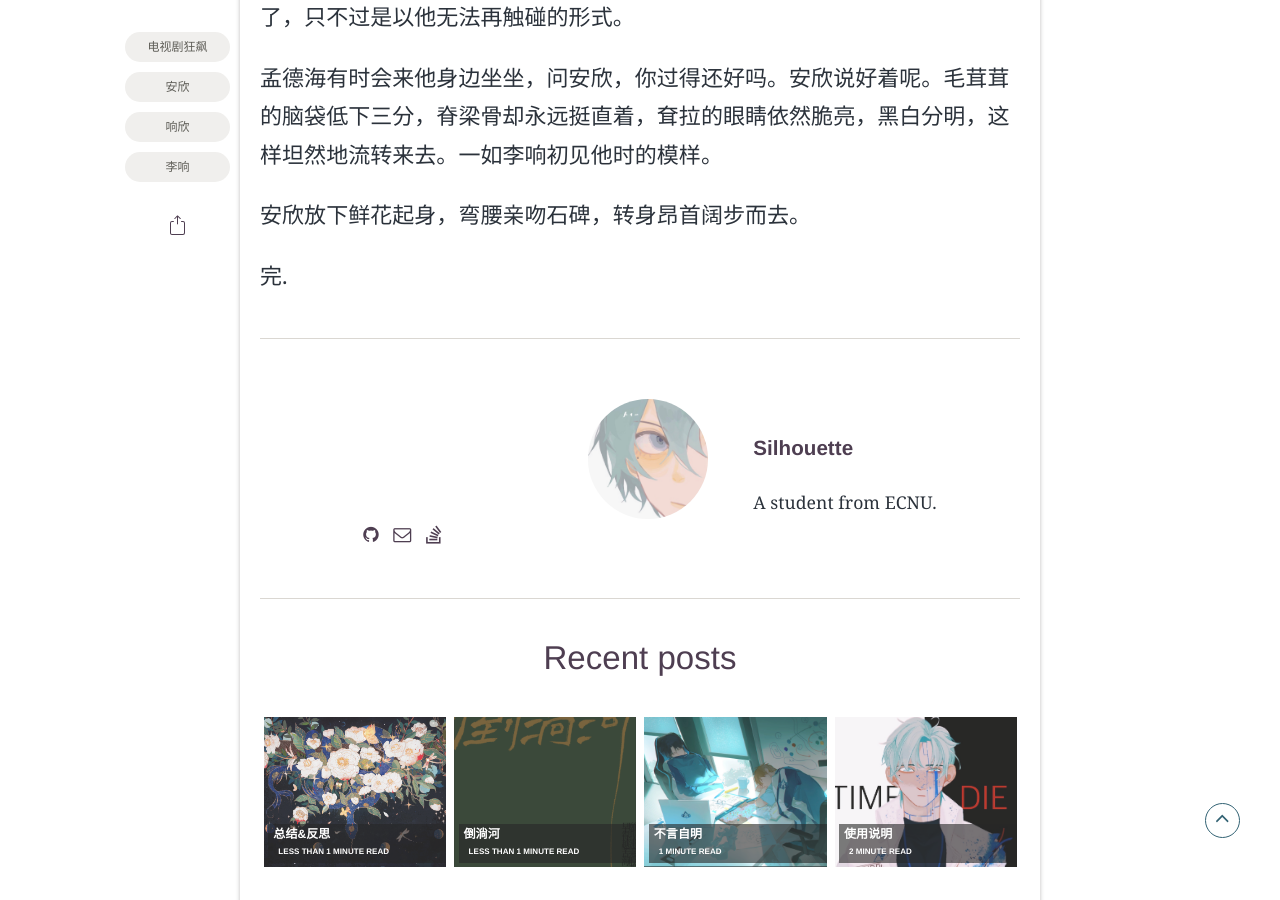
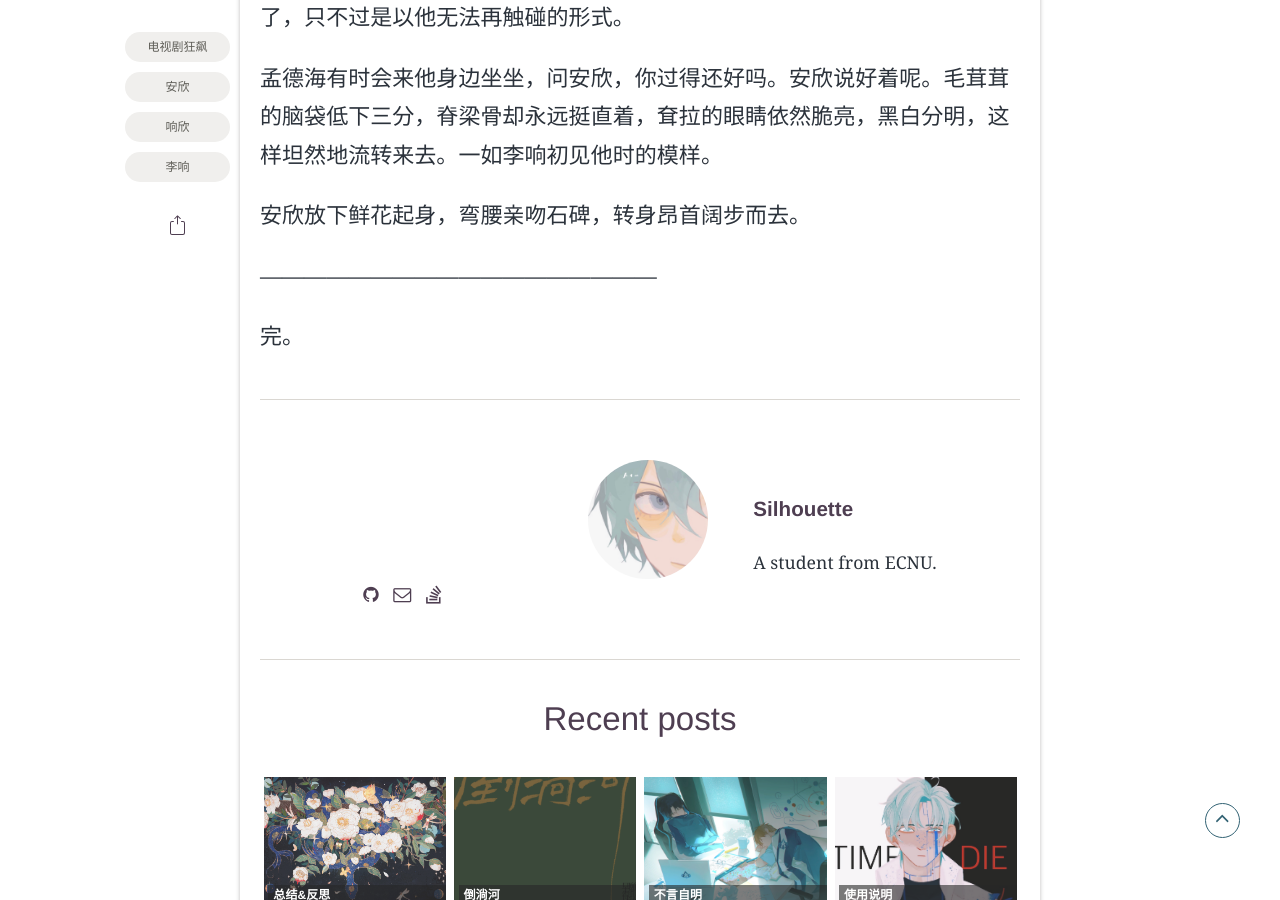
Before and after one commit to Silhouette0/Silhouette0.github.io, a Jekyll site: the page built from _posts/2023-01-25-倒淌河.md, in a window 1280 px wide and 900 px high, scrolled down 13450 px. Built offline with Jekyll 4.4.1, drawn with Linux system fonts in a browser that asks for light colours; some web fonts are replaced.

Commit message:
Update 2023-01-25-倒淌河.md

```diff
--- a/_posts/2023-01-25-倒淌河.md
+++ b/_posts/2023-01-25-倒淌河.md
@@ -441,4 +441,6 @@ description: "愿我速乘般若船，早得越苦海。"
 
 
 
-完.
+——————————————————
+
+完。
```
